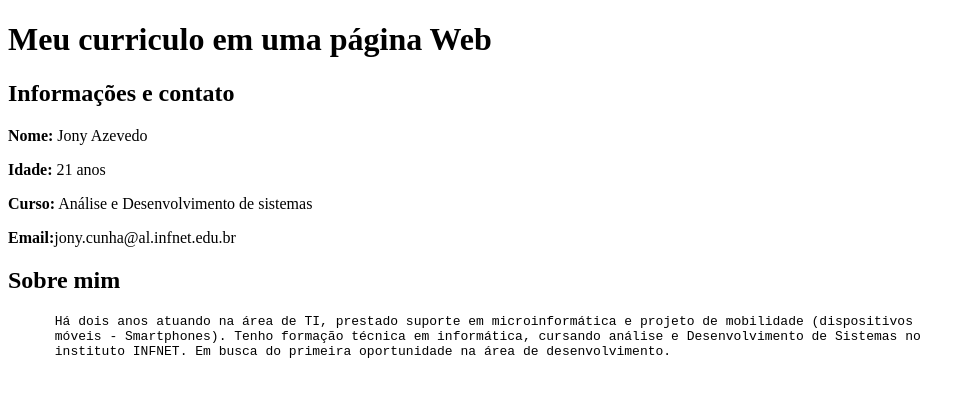
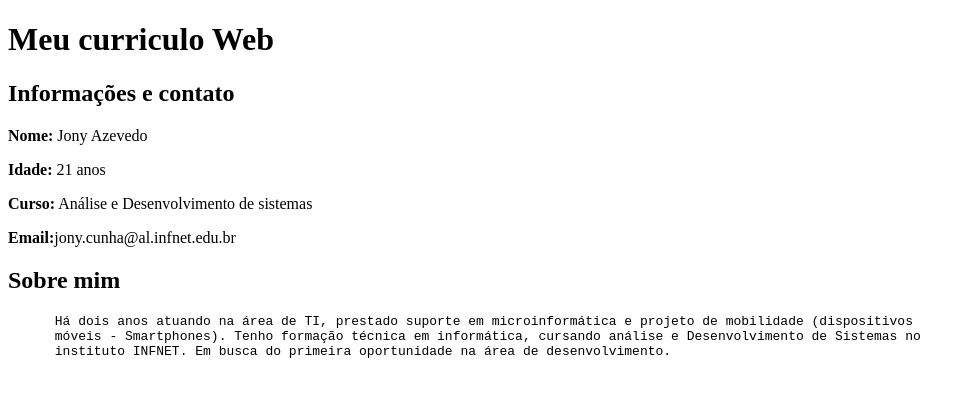
Before and after one commit to Jony-Azevedo/Mypage, a plain HTML site: page index.html in a window 1280 px wide. Shown: the whole page, without its empty margins (0-975 px from the left). Drawn offline with Linux system fonts and the light colour scheme.

Commit message:
Update index.html

```diff
--- a/index.html
+++ b/index.html
@@ -10,7 +10,7 @@
 
 <body>
   <header>
-    <h1>Meu curriculo em uma página Web</h1>
+    <h1>Meu curriculo Web</h1>
     <h2>Informações e contato</h2>
     <p><strong>Nome:</strong> Jony Azevedo </p>
     <p><strong>Idade:</strong> 21 anos </p>
```
